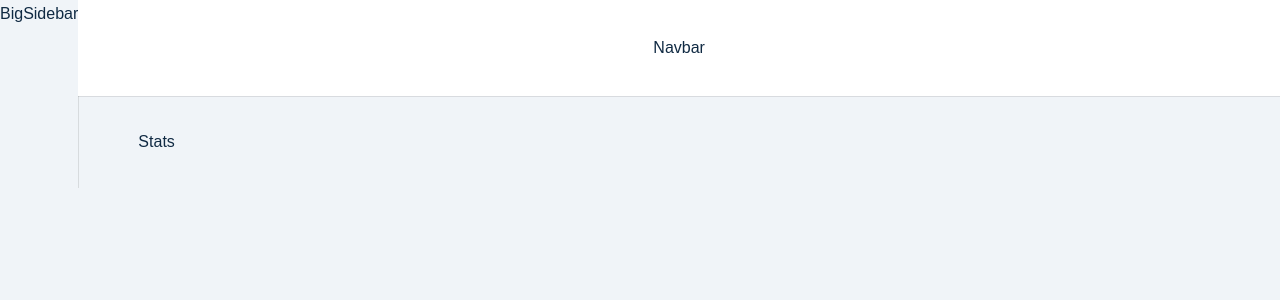
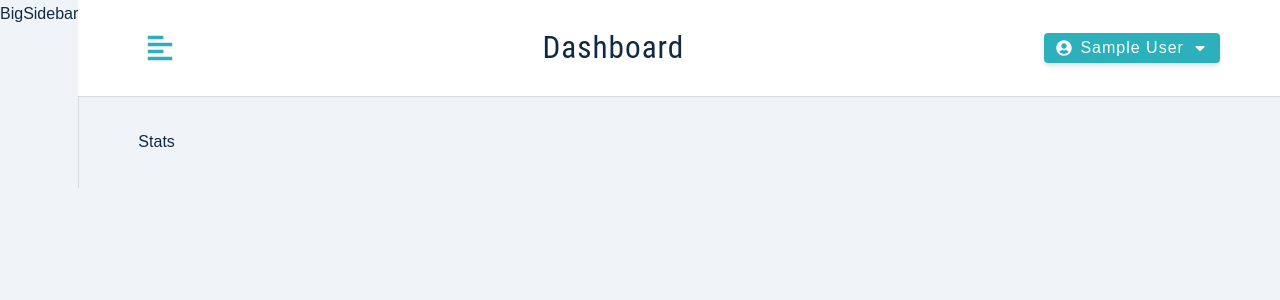
Before and after one commit to DKBBhavya/mern-jobify, a React (Create React App) app in the folder client/: page / in a window 1280 px wide. Shown: the top 300 px of the page. Built offline with nearby package versions, Linux system fonts and the light colour scheme; sample sign-in values are in the browser's storage.

Commit message:
Implemented Navbar

```diff
--- a/client/package.json
+++ b/client/package.json
@@ -11,6 +11,7 @@
     "normalize.css": "^8.0.1",
     "react": "^18.2.0",
     "react-dom": "^18.2.0",
+    "react-icons": "^4.8.0",
     "react-is": "16.8",
     "react-router-dom": "^6.11.1",
     "react-scripts": "5.0.1",
--- a/client/src/components/Navbar.js
+++ b/client/src/components/Navbar.js
@@ -1,9 +1,40 @@
 import Wrapper from "../assets/wrappers/Navbar";
+import { FaAlignLeft, FaUserCircle, FaCaretDown } from "react-icons/fa";
+import { useAppContext } from "../context/appContext";
+import Logo from "./Logo";
+import { useState } from "react";
 
 const Navbar = () => {
+  const { user, logoutUser, toggleSidebar } = useAppContext();
+  const [showLogout, setShowLogout] = useState(false);
+
   return (
     <Wrapper>
-      <div>Navbar</div>
+      <div className="nav-center">
+        <button className="toggle-btn" onClick={toggleSidebar}>
+          <FaAlignLeft />
+        </button>
+        <div>
+          <Logo />
+          <h3 className="logo-text">dashboard</h3>
+        </div>
+        <div className="btn-container">
+          <button
+            type="button"
+            className="btn"
+            onClick={() => setShowLogout(!showLogout)}
+          >
+            <FaUserCircle />
+            {user?.name}
+            <FaCaretDown />
+          </button>
+          <div className={showLogout ? "dropdown show-dropdown" : "dropdown"}>
+            <button type="button" className="dropdown-btn" onClick={logoutUser}>
+              logout
+            </button>
+          </div>
+        </div>
+      </div>
     </Wrapper>
   );
 };
--- a/client/src/context/actions.js
+++ b/client/src/context/actions.js
@@ -4,3 +4,7 @@
 export const SETUP_USER_BEGIN = "SETUP_USER_BEGIN";
 export const SETUP_USER_SUCCESS = "SETUP_USER_SUCCESS";
 export const SETUP_USER_ERROR = "SETUP_USER_ERROR";
+
+export const TOGGLE_SIDEBAR = "TOGGLE_SIDEBAR";
+
+export const LOGOUT_USER = "LOGOUT_USER";
--- a/client/src/context/appContext.js
+++ b/client/src/context/appContext.js
@@ -6,6 +6,8 @@
   SETUP_USER_BEGIN,
   SETUP_USER_SUCCESS,
   SETUP_USER_ERROR,
+  TOGGLE_SIDEBAR,
+  LOGOUT_USER,
 } from "./actions";
 
 import axios from "axios";
@@ -23,6 +25,7 @@
   token: token || null,
   userLocation: userLocation || "",
   jobLocation: userLocation || "",
+  showSidebar: false,
 };
 
 const AppContext = createContext();
@@ -47,10 +50,10 @@
     localStorage.setItem("location", location);
   };
 
-  const removeUserFromLocalStorage = ({ user, token, location }) => {
-    localStorage.removeItem("user", JSON.stringify(user));
-    localStorage.removeItem("token", token);
-    localStorage.removeItem("location", location);
+  const removeUserFromLocalStorage = () => {
+    localStorage.removeItem("user");
+    localStorage.removeItem("token");
+    localStorage.removeItem("location");
   };
 
   const setupUser = async ({ currentUser, endPoint, alertText }) => {
@@ -76,8 +79,19 @@
     clearAlert();
   };
 
+  const toggleSidebar = () => {
+    dispatch({ type: TOGGLE_SIDEBAR });
+  };
+
+  const logoutUser = () => {
+    dispatch({ type: LOGOUT_USER });
+    removeUserFromLocalStorage();
+  };
+
   return (
-    <AppContext.Provider value={{ ...state, displayAlert, setupUser }}>
+    <AppContext.Provider
+      value={{ ...state, displayAlert, setupUser, toggleSidebar, logoutUser }}
+    >
       {children}
     </AppContext.Provider>
   );
--- a/client/src/context/reducer.js
+++ b/client/src/context/reducer.js
@@ -4,7 +4,10 @@
   SETUP_USER_BEGIN,
   SETUP_USER_SUCCESS,
   SETUP_USER_ERROR,
+  TOGGLE_SIDEBAR,
+  LOGOUT_USER,
 } from "./actions";
+import { initialState } from "./appContext";
 
 const reducer = (state, action) => {
   if (action.type === DISPLAY_ALERT) {
@@ -56,6 +59,23 @@
     };
   }
 
+  if (action.type === TOGGLE_SIDEBAR) {
+    return {
+      ...state,
+      showSidebar: !state.showSidebar,
+    };
+  }
+
+  if (action.type === LOGOUT_USER) {
+    return {
+      ...initialState,
+      user: null,
+      token: null,
+      userLocation: "",
+      jobLocation: "",
+    };
+  }
+
   throw new Error(`no such action : ${action.type}`);
 };
 
```
Also changed, not shown: 1 other file (tests, documents, lock files or other folders).
